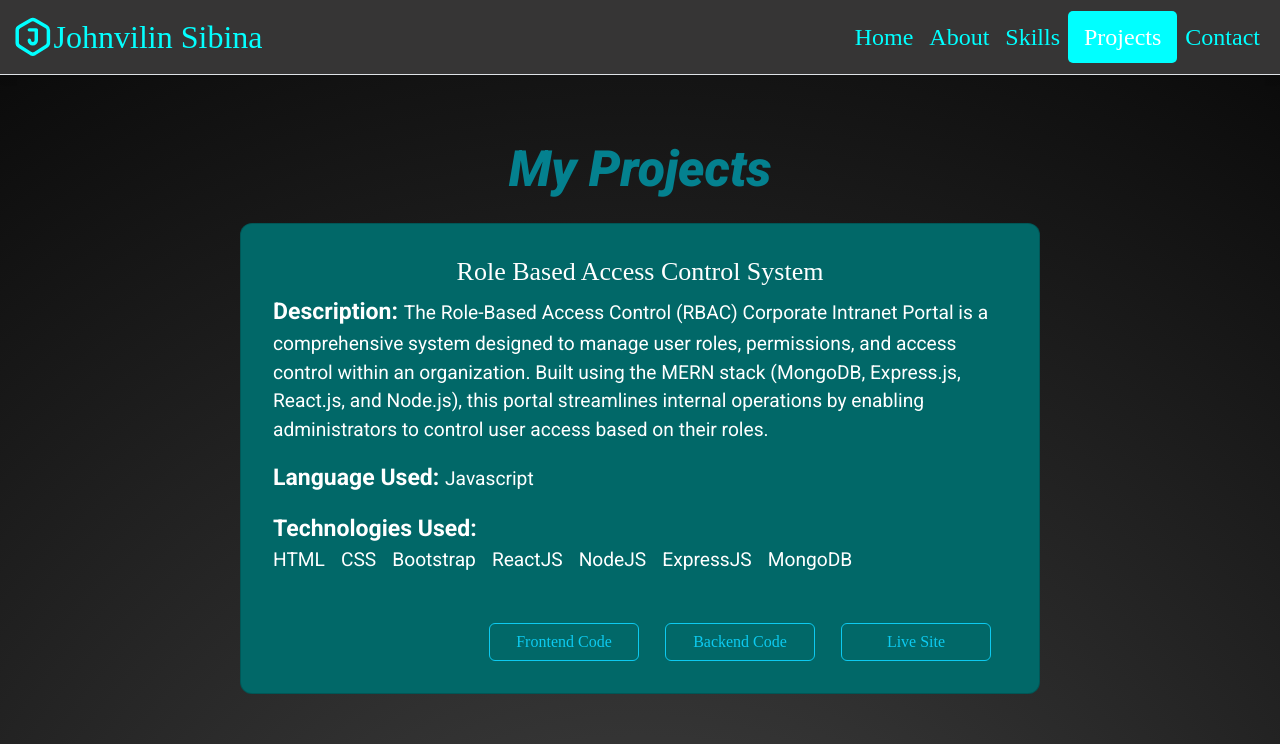
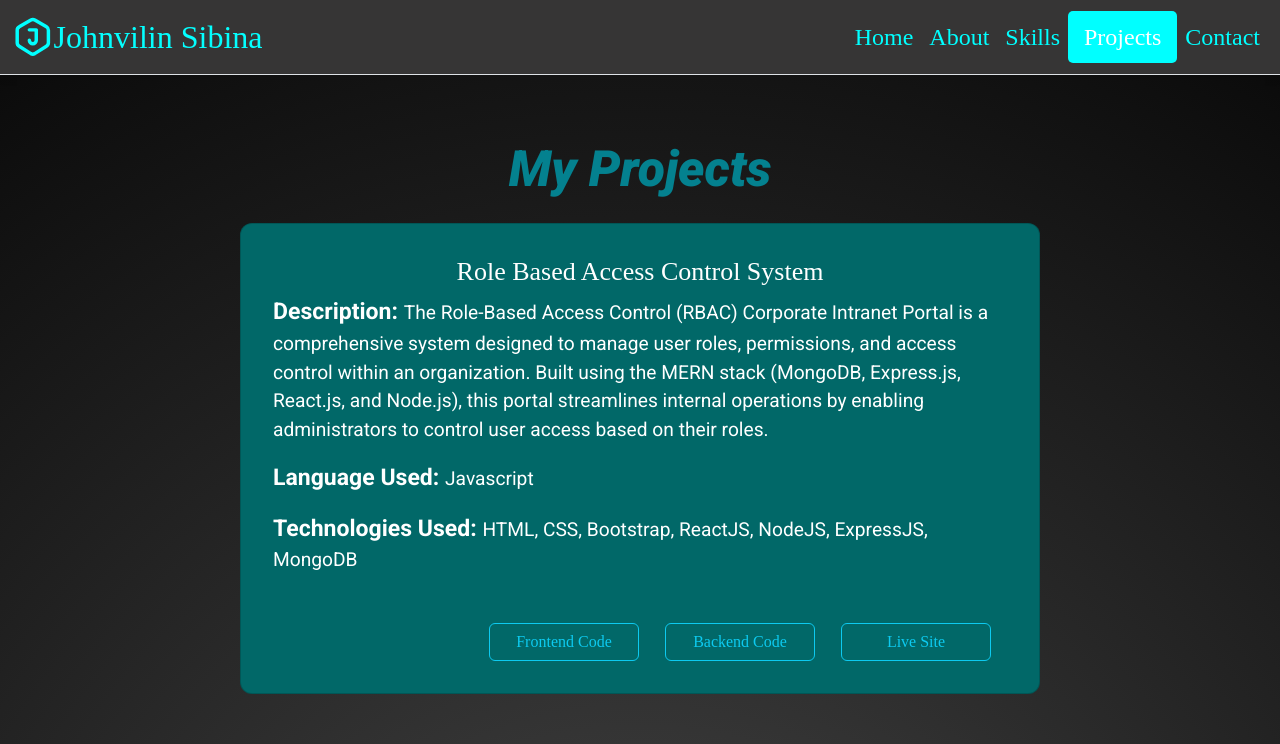
Before and after one commit to Johnvilin-Sibina/Portfolio, a React (Vite) app: page /projects in a window 1280 px wide. Shown: the top 744 px of the page. Built offline with nearby package versions, Linux system fonts and the light colour scheme.

Commit message:
Added comma and space after each technology display.

```diff
--- a/src/Pages/Projects.jsx
+++ b/src/Pages/Projects.jsx
@@ -94,9 +94,10 @@ const Projects = () => {
             </p>
             <p>
               <b className="sub-heading">Technologies Used: </b>
-              {project.technologies.map((technology, idx) => (
-                <span key={idx} className="me-3">
+              {project.technologies.map((technology, index) => (
+                <span key={index}>
                   {technology}
+                  {index !== project.technologies.length - 1 && ", "}
                 </span>
               ))}
             </p>
```
